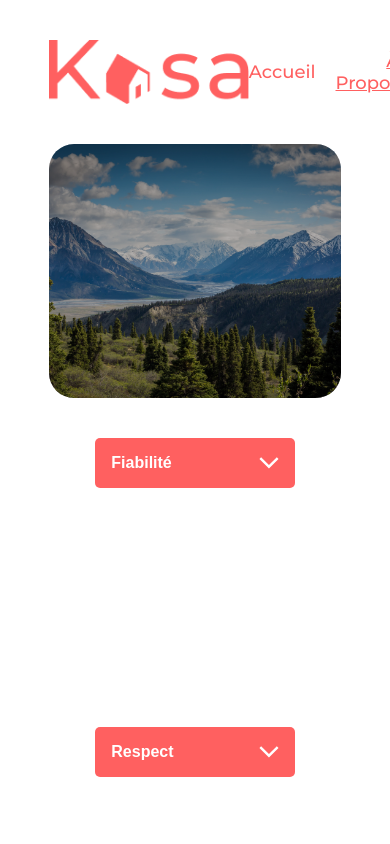
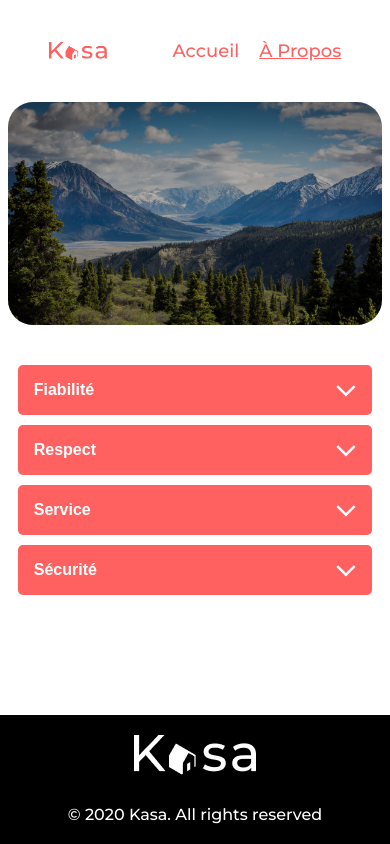
Before and after one commit to thomaslapOPCR/kasa, a React (Create React App) app: page /about in a window 390 px wide. Shown: the top 844 px of the page. Built offline with nearby package versions, Linux system fonts and the light colour scheme.

Commit message:
responsive

```diff
--- a/src/Pages/about/About.module.css
+++ b/src/Pages/about/About.module.css
@@ -11,5 +11,16 @@
     flex-direction: column;
     width: 75%;
     margin: 0 auto;
-    height: 60vh;
+    gap: 50px;
 }
+
+@media screen and (max-width: 500px) {
+    .Container,.DropdownContainer {
+        width: 98%;
+    }
+
+    .Container > div {
+        width: 98%;
+        height: 223px;
+    }
+}
--- a/src/Pages/home/Home.module.css
+++ b/src/Pages/home/Home.module.css
@@ -19,3 +19,22 @@
     padding: 56px 50px 56px 50px;
     border-radius: 20px;
 }
+
+@media screen and (max-width: 1700px) {
+    .Container {
+        justify-content: center;
+    }
+
+}
+
+@media screen and (max-width: 500px) {
+
+    .global__container {
+        width: 98%;
+    }
+
+    .Container {
+        padding: 0;
+    }
+
+}
--- a/src/components/Card/card.module.css
+++ b/src/components/Card/card.module.css
@@ -1,6 +1,8 @@
 .content {
     width: 340px;
     height: 340px;
+    /* min-width: 340px; */
+    /* max-width: 340px; */
     overflow: hidden;
     border-radius: 10px;
     background: linear-gradient(180deg, rgba(255, 255, 255, 0.00) 0%, rgba(0, 0, 0, 0.50) 100%);
--- a/src/components/Dropdown/Dropdown.module.css
+++ b/src/components/Dropdown/Dropdown.module.css
@@ -13,6 +13,7 @@
     cursor: pointer;
     width: 100%;
     z-index: 10;
+
 }
 
 
@@ -21,18 +22,16 @@
     display: inline-block;
     z-index: 20;
     margin: 10px 10px 0 10px;
-    transition: margin-bottom .4s
 }
 
 .dropdown.isOpen {
     z-index: 10000;
-    margin-bottom: 60px;
-    transition: margin-bottom .4s;
+    margin-bottom: -45px;
     height: max-content;
 }
 
 .dropdowncontent {
-    display: block;
+    display: none;
     background-color: #f1f1f1;
     z-index: 1;
     border-radius: 10px;
@@ -43,6 +42,7 @@
 }
 
 .dropdowncontent.isOpen {
+    display: block;
     opacity: 1;
     height: max-content;
     transition: opacity .2s ;
--- a/src/components/Navigation/Nav.module.scss
+++ b/src/components/Navigation/Nav.module.scss
@@ -10,7 +10,9 @@
 }
 
 .Logo {
-    width: 200px;
+    width: 20%;
+    max-width: 200px;
+    min-width: 50px;
 }
 
 .Nav {
```
Also changed, not shown: src/components/Banner/Banner.module.css (line endings or trailing spaces).
